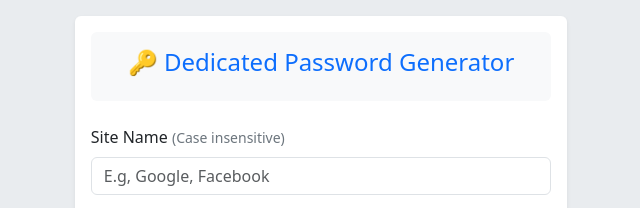
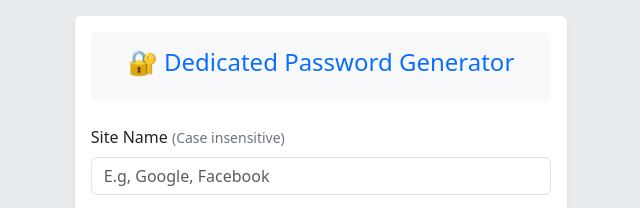
Before and after one commit to PritamUmaiya/password, a plain HTML site: page index.html in a window 1280 px wide. Shown: the top 208 px of the page, 319-959 px from the left. Drawn offline with nearby package versions, Linux system fonts and the light colour scheme.

Commit message:
Update index.html

```diff
--- a/index.html
+++ b/index.html
@@ -13,7 +13,7 @@
     <div class="bg-body shadow-sm rounded p-3" style="max-width: 500px;">
 
         <div class="mb-4 bg-body-tertiary p-3 rounded">
-            <h4 class="text-center text-primary">&#128273; Dedicated Password Generator</h4>
+            <h4 class="text-center text-primary">&#128272; Dedicated Password Generator</h4>
         </div>
 
         <div class="mb-3">
```
